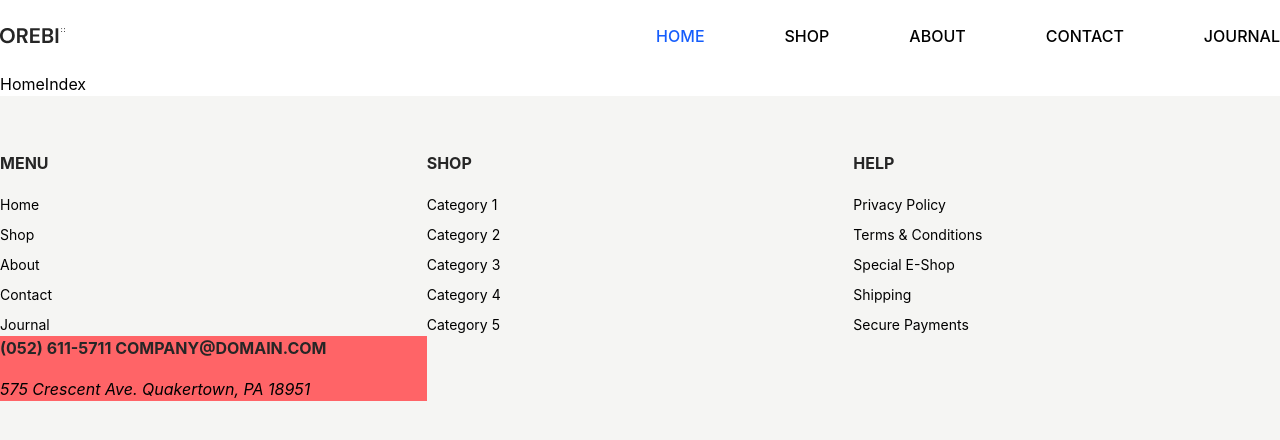
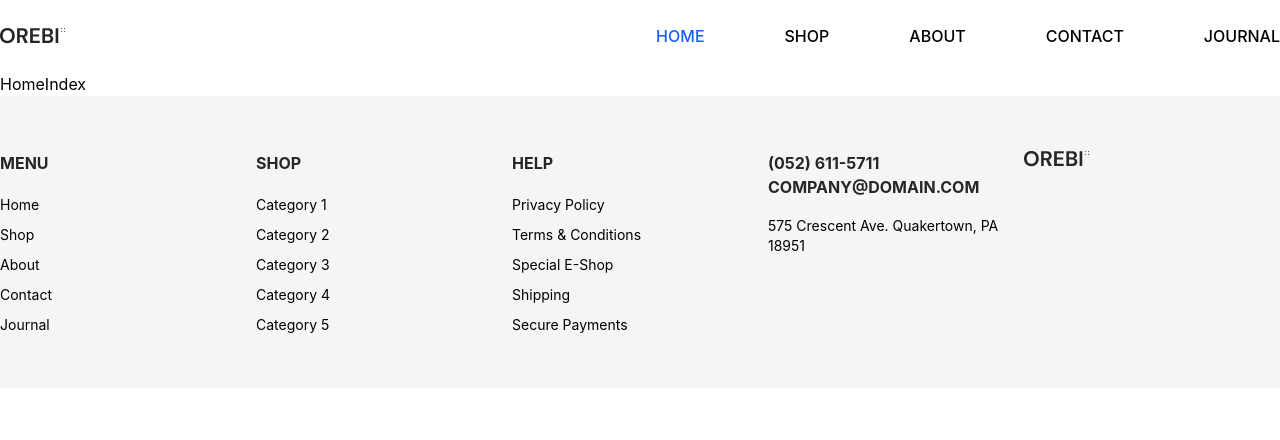
Before and after one commit to dev-maksuda/oribi, a React (Vite) app: page / in a window 1280 px wide. Shown: the top 440 px of the page. Built offline with nearby package versions, Linux system fonts and the light colour scheme.

Commit message:
Update Footer.jsx

```diff
--- a/src/components/layouts/Footer.jsx
+++ b/src/components/layouts/Footer.jsx
@@ -2,12 +2,16 @@ import React from 'react'
 import Container from '../common/Container'
 import { Link } from 'react-router-dom'
 import { menuData, categoryData, footerNavData } from '../../dummyData/MenuData'
+import logo from '../../assets/image/logo.png'
+import Image from '../ui/image'
+
+
 
 const Footer = () => {
   return (
     <footer className='bg-[#F5F5F3] pt-13.75 pb-13'>
       <Container>
-        <div className='grid grid-cols-3'>
+        <div className='grid grid-cols-5'>
           <div>
             <h3 className='font-bold text-black1 uppercase mb-4.25'>MENU</h3>
             <ul className='grid grid-cols-1 gap-1.5'>
@@ -40,9 +44,13 @@ const Footer = () => {
               ))}
             </ul>
           </div>
-          <div className='bg-red-400'>
+          <div className=''>
             <h3 className='font-bold text-black1 uppercase mb-4.25'>(052) 611-5711 company@domain.com</h3>
-            <address>575 Crescent Ave. Quakertown, PA 18951</address>
+            <address className='font-normal not-italic text-sm text-gray3 capitalize'>575 Crescent Ave. Quakertown, PA 18951</address>
+          </div>
+          <div>
+            <Image src={logo} alt='img'/>
+
           </div>
 
         </div>
```
